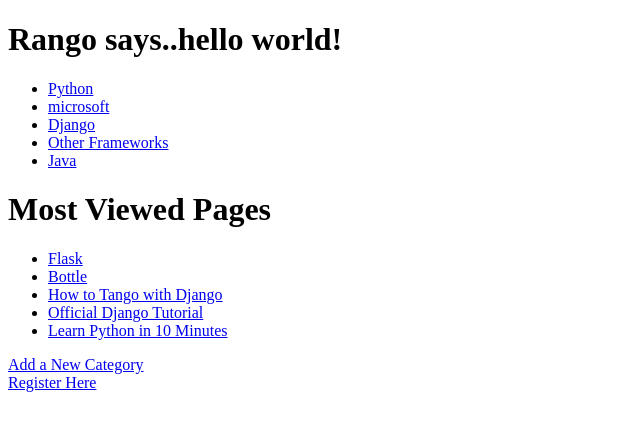
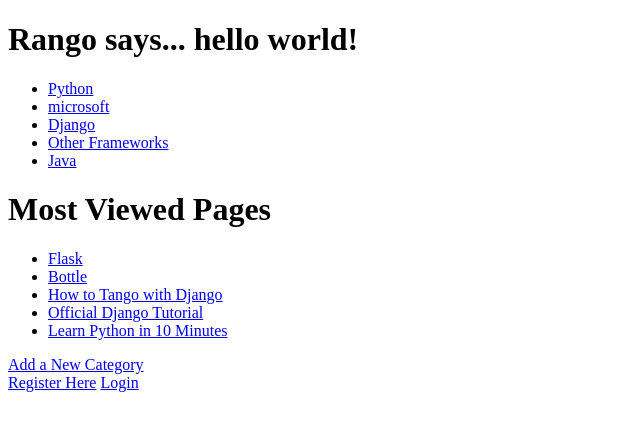
Before and after one commit to martygrant/tangowithdjango, a Django app: page /rango/ in a window 1280 px wide. Shown: the top 431 px of the page, without its empty margins (0-640 px from the left). Run offline with Django 3.2, Linux system fonts and the light colour scheme; data comes from the database, SQL or seed files in the repository; both versions use the stored data as it was after the commit.

Commit message:
Completed up to 9.5.5

```diff
--- a/rango/urls.py
+++ b/rango/urls.py
@@ -9,6 +9,7 @@
     url(r'^add_category/$', views.add_category, name='add_category'),
     url(r'^category/(?P<category_name_slug>\w+)/add_page/$', views.add_page, name='add_page'),
     url(r'^register/$', views.register, name='register'), # ADD NEW PATTERN!
+    url(r'^login/$', views.user_login, name='login'),
     )
 
 
--- a/rango/views.py
+++ b/rango/views.py
@@ -5,6 +5,9 @@
 from rango.forms import CategoryForm
 from rango.forms import PageForm
 from rango.forms import UserForm, UserProfileForm
+from django.contrib.auth import authenticate, login
+from django.http import HttpResponseRedirect, HttpResponse
+
 
 def index(request):
     # Query the database for a list of ALL categories currently stored.
@@ -176,3 +179,45 @@
     return render(request,
             'rango/register.html',
             {'user_form': user_form, 'profile_form': profile_form, 'registered': registered} )
+
+
+def user_login(request):
+
+    # If the request is a HTTP POST, try to pull out the relevant information.
+    if request.method == 'POST':
+        # Gather the username and password provided by the user.
+        # This information is obtained from the login form.
+                # We use request.POST.get('<variable>') as opposed to request.POST['<variable>'],
+                # because the request.POST.get('<variable>') returns None, if the value does not exist,
+                # while the request.POST['<variable>'] will raise key error exception
+        username = request.POST.get('username')
+        password = request.POST.get('password')
+
+        # Use Django's machinery to attempt to see if the username/password
+        # combination is valid - a User object is returned if it is.
+        user = authenticate(username=username, password=password)
+
+        # If we have a User object, the details are correct.
+        # If None (Python's way of representing the absence of a value), no user
+        # with matching credentials was found.
+        if user:
+            # Is the account active? It could have been disabled.
+            if user.is_active:
+                # If the account is valid and active, we can log the user in.
+                # We'll send the user back to the homepage.
+                login(request, user)
+                return HttpResponseRedirect('/rango/')
+            else:
+                # An inactive account was used - no logging in!
+                return HttpResponse("Your Rango account is disabled.")
+        else:
+            # Bad login details were provided. So we can't log the user in.
+            print "Invalid login details: {0}, {1}".format(username, password)
+            return HttpResponse("Invalid login details supplied.")
+
+    # The request is not a HTTP POST, so display the login form.
+    # This scenario would most likely be a HTTP GET.
+    else:
+        # No context variables to pass to the template system, hence the
+        # blank dictionary object...
+        return render(request, 'rango/login.html', {})
--- a/templates/rango/index.html
+++ b/templates/rango/index.html
@@ -5,7 +5,11 @@
     </head>
 
     <body>
-        <h1>Rango says..hello world!</h1>
+        {% if user.is_authenticated %}
+        <h1>Rango says... hello {{ user.username }}!</h1>
+        {% else %}
+        <h1>Rango says... hello world!</h1>
+        {% endif %}
 
         {% if categories %}
             <ul>
@@ -29,5 +33,6 @@
 
         <a href="/rango/add_category/">Add a New Category</a><br />
         <a href="/rango/register/">Register Here</a>
+        <a href="/rango/login/">Login</a>
     </body>
 </html>
```
Also changed, not shown: templates/rango/login.html (added, +22 -0 lines), db.sqlite3, 2 other files.
